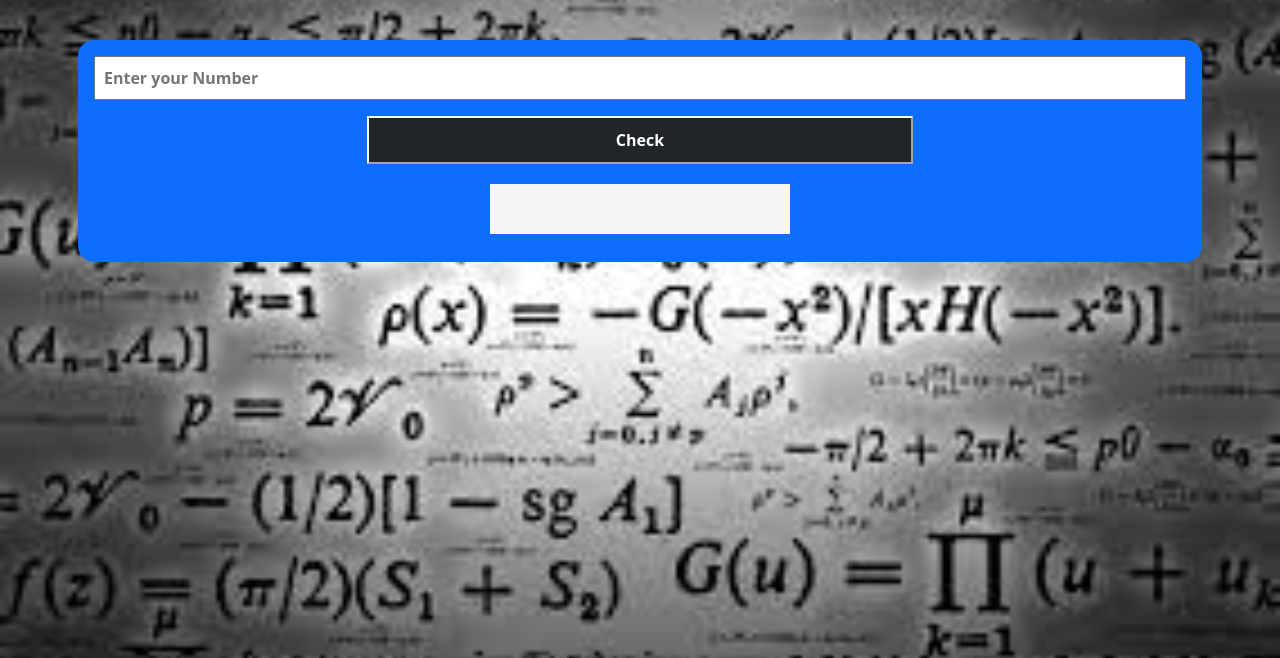
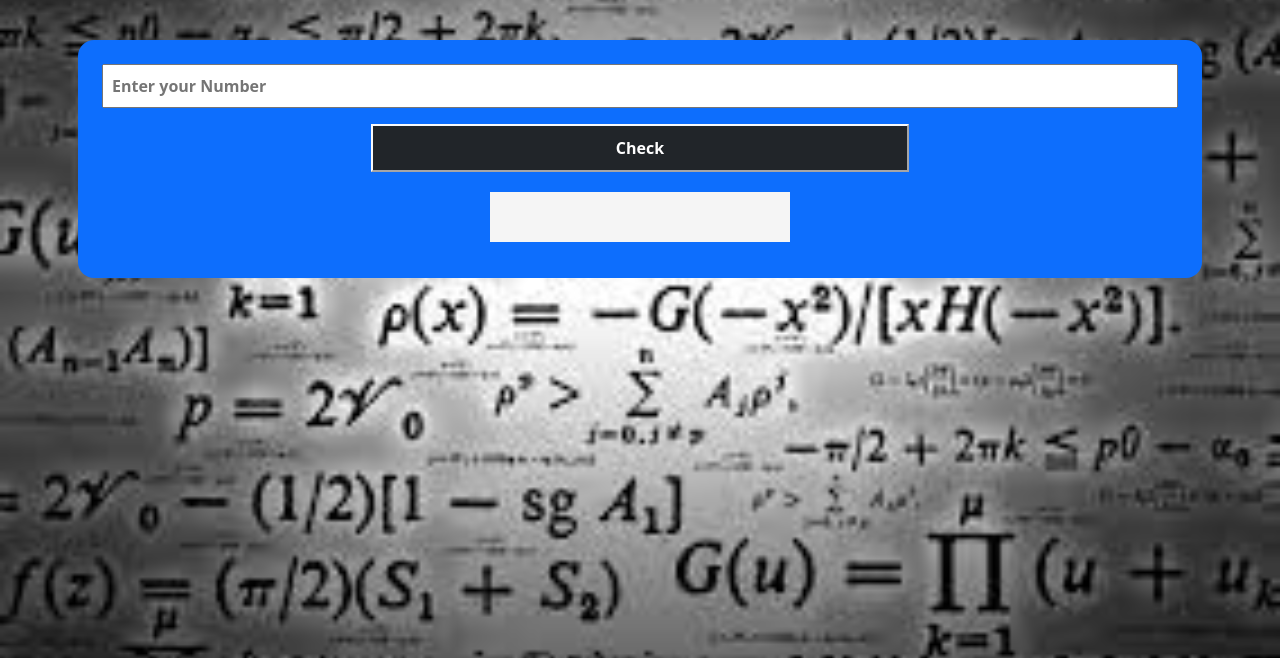
Before and after one commit to Dotman-Bei/Odd-Even-Board, a plain HTML site: page index.html in a window 1280 px wide. Shown: the part 142-800 px from the top of the page. Drawn offline with Linux system fonts and the light colour scheme.

Commit message:
this is my oddEven number commit

```diff
--- a/index.html
+++ b/index.html
@@ -41,7 +41,7 @@
     <h2 class="text-center text-bg-dark w-100 d-sm-block ">BEI'S SMART NUMBER TYPE BOARD</h2>
    <center class="container">
         <div class="row px-2 pt-5 mt-5 d-sm-flex">
-                <div class="p-3 mt-5 w-100 text-bg-primary border-danger rounded-4 border-5">
+                <div class="p-4 mt-5 w-100 text-bg-primary border-danger rounded-4 border-5">
                     <input type="number" placeholder="Enter your Number" id="numb" class="w-100 p-2 fw-bold mb-3">
                     <button onclick="checkNumber()" class="fw-bold border-light w-50 h-25 bg-dark text-white">Check</button>
                     <div id="display" class="fs-5"></div>
```
